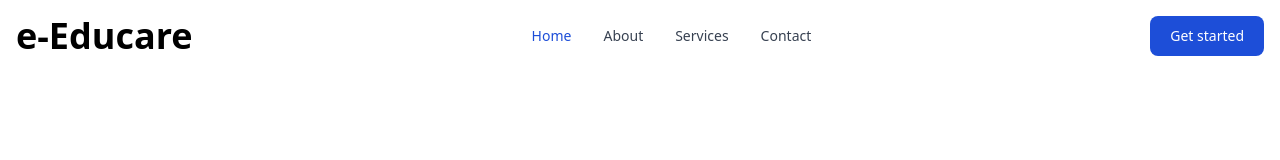
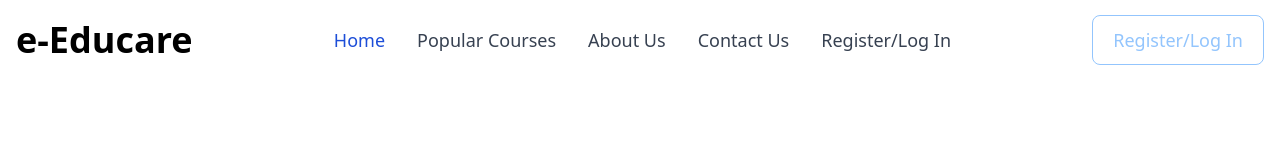
Before and after one commit to mahfuj-alam/e-Educare, a plain HTML site: page index.html in a window 1280 px wide. Drawn offline with nearby package versions, Linux system fonts and the light colour scheme.

Commit message:
register-button-added

```diff
--- a/index.html
+++ b/index.html
@@ -43,9 +43,9 @@
             <div class="flex md:order-2">
               <button
                 type="button"
-                class="text-white bg-blue-700 hover:bg-blue-800 focus:ring-4 focus:outline-none focus:ring-blue-300 font-medium rounded-lg text-sm px-5 py-2.5 text-center mr-3 md:mr-0 dark:bg-blue-600 dark:hover:bg-blue-700 dark:focus:ring-blue-800 hidden sm:block"
+                class="text-blue-300 border border-blue-300 focus:ring-4 focus:outline-none focus:ring-blue-300 font-medium rounded-lg text-sm sm:text-lg px-5 py-2.5 text-center mr-3 md:mr-0 dark:bg-blue-600 dark:hover:bg-blue-700 dark:focus:ring-blue-800 hidden sm:block"
               >
-                Get started
+                Register/Log In
               </button>
               <button
                 data-collapse-toggle="navbar-cta"
@@ -67,28 +67,36 @@
                 <div class="hidden justify-between items-center w-full md:flex md:w-auto md:order-1" id="navbar-cta">
                     <ul class="flex flex-col p-4 mt-4 bg-gray-50 rounded-lg border border-gray-100 md:flex-row md:space-x-8 md:mt-0 md:text-sm md:font-medium md:border-0 md:bg-white dark:bg-gray-800 md:dark:bg-gray-900 dark:border-gray-700">
                         <li>
-                            <a href="#" class="block py-2 pr-4 pl-3 text-white bg-blue-700 rounded md:bg-transparent md:text-blue-700 md:p-0 dark:text-white" aria-current="page">Home</a
+                            <a href="#" class="block py-2 pr-4 pl-3 text-white bg-blue-700 rounded md:bg-transparent md:text-blue-700 md:p-0 dark:text-white text-lg" aria-current="page">Home</a
+                  >
+                </li>
+
+                <li>
+                  <a
+                    href="#"
+                    class="block py-2 pr-4 pl-3 text-gray-700 rounded hover:bg-gray-100 md:hover:bg-transparent md:hover:text-blue-700 md:p-0 md:dark:hover:text-white dark:text-gray-400 dark:hover:bg-gray-700 dark:hover:text-white md:dark:hover:bg-transparent dark:border-gray-700 sm:text-lg"
+                    >Popular Courses</a
                   >
                 </li>
                 <li>
                   <a
                     href="#"
-                    class="block py-2 pr-4 pl-3 text-gray-700 rounded hover:bg-gray-100 md:hover:bg-transparent md:hover:text-blue-700 md:p-0 md:dark:hover:text-white dark:text-gray-400 dark:hover:bg-gray-700 dark:hover:text-white md:dark:hover:bg-transparent dark:border-gray-700"
-                    >About</a
+                    class="block py-2 pr-4 pl-3 text-gray-700 rounded hover:bg-gray-100 md:hover:bg-transparent md:hover:text-blue-700 md:p-0 md:dark:hover:text-white dark:text-gray-400 dark:hover:bg-gray-700 dark:hover:text-white md:dark:hover:bg-transparent dark:border-gray-700 sm:text-lg"
+                    >About Us</a
                   >
                 </li>
                 <li>
                   <a
                     href="#"
-                    class="block py-2 pr-4 pl-3 text-gray-700 rounded hover:bg-gray-100 md:hover:bg-transparent md:hover:text-blue-700 md:p-0 md:dark:hover:text-white dark:text-gray-400 dark:hover:bg-gray-700 dark:hover:text-white md:dark:hover:bg-transparent dark:border-gray-700"
-                    >Services</a
+                    class="block py-2 pr-4 pl-3 text-gray-700 rounded hover:bg-gray-100 md:hover:bg-transparent md:hover:text-blue-700 md:p-0 md:dark:hover:text-white dark:text-gray-400 dark:hover:bg-gray-700 dark:hover:text-white md:dark:hover:bg-transparent dark:border-gray-700 sm:text-lg"
+                    >Contact Us</a
                   >
                 </li>
                 <li>
                   <a
                     href="#"
-                    class="block py-2 pr-4 pl-3 text-gray-700 rounded hover:bg-gray-100 md:hover:bg-transparent md:hover:text-blue-700 md:p-0 md:dark:hover:text-white dark:text-gray-400 dark:hover:bg-gray-700 dark:hover:text-white md:dark:hover:bg-transparent dark:border-gray-700"
-                    >Contact</a
+                    class="block py-2 pr-4 pl-3 text-gray-700 rounded hover:bg-gray-100 md:hover:bg-transparent md:hover:text-blue-700 md:p-0 md:dark:hover:text-white dark:text-gray-400 dark:hover:bg-gray-700 dark:hover:text-white md:dark:hover:bg-transparent dark:border-gray-700 sm:text-lg"
+                    >Register/Log In</a
                   >
                 </li>
               </ul>
```
